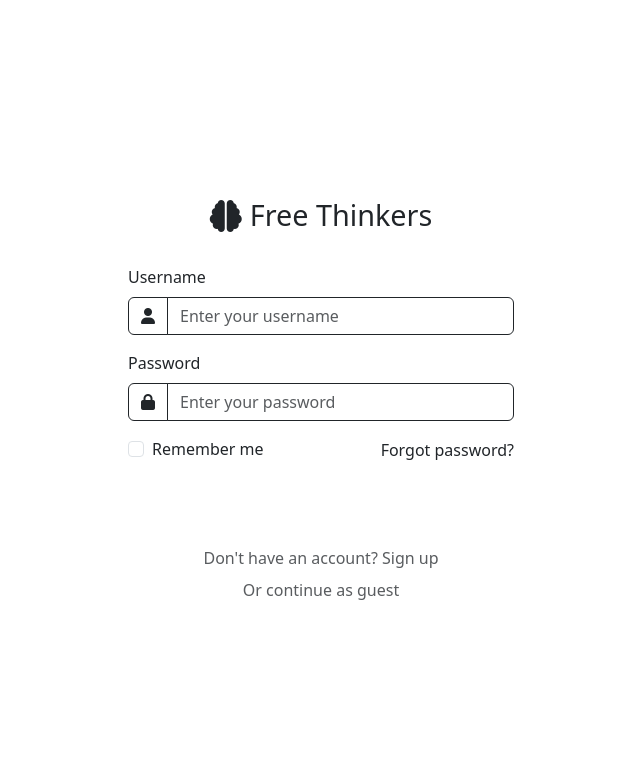
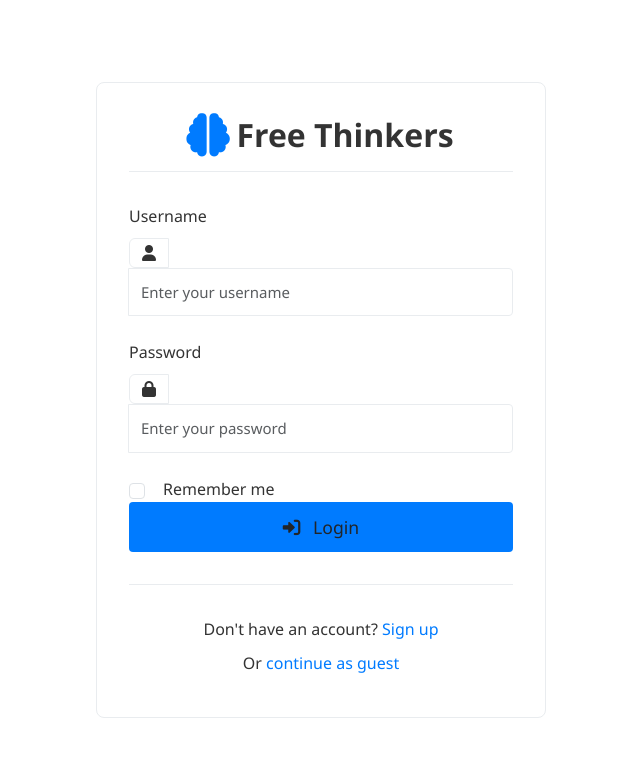
Before and after one commit to zeeshankhan1981/free-thinkers, a Flask app: page /login in a window 1280 px wide. Shown: the top 757 px of the page, without its empty margins (319-959 px from the left). Run offline with Flask 3, Linux system fonts and the light colour scheme.

Commit message:
feat: Update login page styling and add login button
- Redesign login page to match app UI style
- Add proper dark mode support
- Add login button to main page
- Improve form styling and spacing
- Add proper error handling and loading states

```diff
--- a/app/templates/login.html
+++ b/app/templates/login.html
@@ -6,6 +6,7 @@
     <title>Login - Free Thinkers</title>
     <link href="https://cdn.jsdelivr.net/npm/bootstrap@5.3.0/dist/css/bootstrap.min.css" rel="stylesheet">
     <link rel="stylesheet" href="https://cdnjs.cloudflare.com/ajax/libs/font-awesome/6.0.0/css/all.min.css">
+    <link rel="stylesheet" href="{{ url_for('static', filename='css/base-styles.css') }}?v=0.2.1">
     <link rel="stylesheet" href="{{ url_for('static', filename='css/auth.css') }}?v=0.2.0">
     <style>
         body {
@@ -31,56 +32,110 @@
             align-items: center;
             justify-content: center;
             margin-bottom: 2rem;
+            padding-bottom: 1rem;
+            border-bottom: 1px solid var(--border-color);
         }
         .brand i {
-            font-size: 2rem;
+            font-size: 2.5rem;
             margin-right: 0.5rem;
             color: var(--primary-color);
+            animation: pulse 2s infinite;
         }
         .brand h1 {
-            font-size: 1.8rem;
+            font-size: 2rem;
             margin: 0;
             color: var(--text-color);
+            font-weight: 600;
         }
-        .form-footer {
+        .login-content {
+            margin-top: 2rem;
+        }
+        .form-group {
+            margin-bottom: 1.5rem;
+        }
+        .form-group label {
+            font-weight: 500;
+            color: var(--text-color);
+        }
+        .input-group {
+            position: relative;
+        }
+        .input-group-text {
+            background-color: var(--input-bg);
+            border-color: var(--border-color);
+            color: var(--text-color);
+            width: 40px;
             text-align: center;
-            margin-top: 1.5rem;
-        }
-        .login-options {
-            margin-top: 1.5rem;
-            border-top: 1px solid var(--border-color);
-            padding-top: 1.5rem;
         }
         .form-control {
             background-color: var(--input-bg);
             border-color: var(--border-color);
             color: var(--text-color);
+            padding-left: 1.5rem;
         }
         .form-control:focus {
             border-color: var(--primary-color);
             box-shadow: 0 0 0 0.2rem rgba(var(--primary-rgb), 0.25);
         }
-        .input-group-text {
-            background-color: var(--input-bg);
-            border-color: var(--border-color);
+        .btn-login {
+            width: 100%;
+            padding: 0.75rem;
+            font-size: 1.1rem;
+            font-weight: 500;
+            background-color: var(--primary-color);
+            border-color: var(--primary-color);
+            transition: all 0.2s ease;
+        }
+        .btn-login:hover {
+            background-color: var(--primary-hover);
+            border-color: var(--primary-hover);
+            transform: translateY(-1px);
+        }
+        .btn-login i {
+            margin-right: 0.5rem;
+        }
+        .form-footer {
+            margin-top: 2rem;
+            padding-top: 1.5rem;
+            border-top: 1px solid var(--border-color);
+            text-align: center;
+        }
+        .form-footer p {
+            margin: 0.5rem 0;
+            color: var(--text-muted);
+        }
+        .form-footer a {
+            color: var(--primary-color);
+            text-decoration: none;
+            font-weight: 500;
+        }
+        .form-footer a:hover {
+            color: var(--primary-hover);
+            text-decoration: underline;
+        }
+        .login-options {
+            margin-top: 1.5rem;
+        }
+        .checkbox-group {
+            display: flex;
+            align-items: center;
+            gap: 0.5rem;
+        }
+        .checkbox-group label {
             color: var(--text-color);
         }
-        .btn-primary {
-            background-color: var(--primary-color);
-            border-color: var(--primary-color);
+        .login-error {
+            margin-top: 1rem;
+            padding: 1rem;
+            border-radius: var(--border-radius);
+            background-color: var(--error-bg);
+            border: 1px solid var(--error-color);
+            color: var(--error-color);
         }
-        .btn-primary:hover {
-            background-color: var(--primary-hover);
-            border-color: var(--primary-hover);
-        }
-        .text-muted {
-            color: var(--text-muted);
-        }
-        .text-decoration-none {
-            color: var(--primary-color);
-        }
-        .text-decoration-none:hover {
-            color: var(--primary-hover);
+        @keyframes pulse {
+            0% { transform: scale(1); }
+            50% { transform: scale(1.1); }
+            100% { transform: scale(1); }
         }
         /* Dark mode styles */
         .dark-mode {
@@ -100,6 +155,11 @@
         .dark-mode .text-muted {
             color: var(--dark-text-muted);
         }
+        .dark-mode .login-error {
+            background-color: var(--dark-error-bg);
+            border-color: var(--dark-error-color);
+            color: var(--dark-error-color);
+        }
     </style>
 </head>
 <body class="{{ 'dark-mode' if dark_mode else '' }}">
@@ -109,43 +169,42 @@
             <h1>Free Thinkers</h1>
         </div>
 
-        <div id="loginError" class="alert alert-danger" style="display: none;"></div>
+        <div class="login-content">
+            <div id="loginError" class="login-error" style="display: none;"></div>
 
             <form id="loginForm">
-            <div class="mb-3">
-                <label for="loginUsername" class="form-label">Username</label>
+                <div class="form-group">
+                    <label for="loginUsername">Username</label>
                     <div class="input-group">
                         <span class="input-group-text"><i class="fas fa-user"></i></span>
                         <input type="text" class="form-control" id="loginUsername" placeholder="Enter your username" required>
                     </div>
                 </div>
 
-            <div class="mb-3">
-                <label for="loginPassword" class="form-label">Password</label>
+                <div class="form-group">
+                    <label for="loginPassword">Password</label>
                     <div class="input-group">
                         <span class="input-group-text"><i class="fas fa-lock"></i></span>
                         <input type="password" class="form-control" id="loginPassword" placeholder="Enter your password" required>
                     </div>
                 </div>
 
-            <div class="d-flex justify-content-between align-items-center mb-3">
-                <div class="form-check">
+                <div class="checkbox-group">
                     <input type="checkbox" class="form-check-input" id="rememberMe">
                     <label class="form-check-label" for="rememberMe">Remember me</label>
                 </div>
-                <a href="{{ url_for('auth.reset_password_request') }}" class="text-decoration-none">Forgot password?</a>
-            </div>
 
                 <div class="d-grid gap-2">
-                <button type="submit" class="btn btn-primary">
-                    <i class="fas fa-sign-in-alt me-2"></i> Login
+                    <button type="submit" class="btn btn-login">
+                        <i class="fas fa-sign-in-alt"></i> Login
                     </button>
                 </div>
             </form>
+        </div>
 
         <div class="form-footer">
-            <p class="text-muted mb-2">Don't have an account? <a href="{{ url_for('auth.register') }}" class="text-decoration-none">Sign up</a></p>
-            <p class="text-muted mb-0">Or <a href="{{ url_for('index') }}" id="continueAsGuest" class="text-decoration-none">continue as guest</a></p>
+            <p>Don't have an account? <a href="{{ url_for('auth.register') }}">Sign up</a></p>
+            <p>Or <a href="{{ url_for('index') }}" id="continueAsGuest">continue as guest</a></p>
         </div>
     </div>
 
```
Also changed, not shown: CHANGELOG.md. Lines whose indentation alone changed are shown as unchanged.
